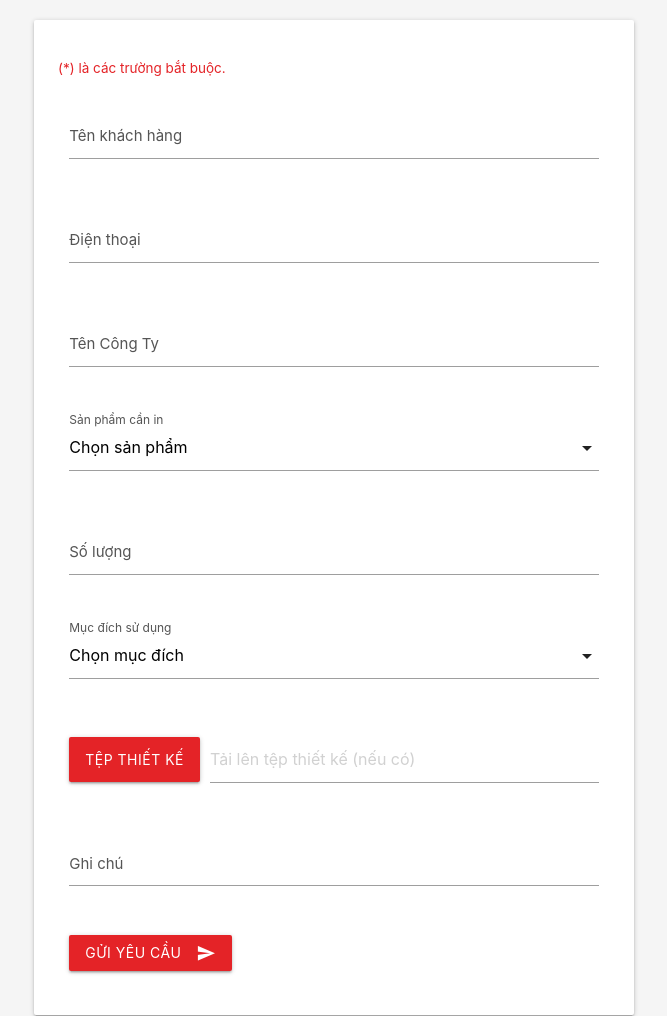
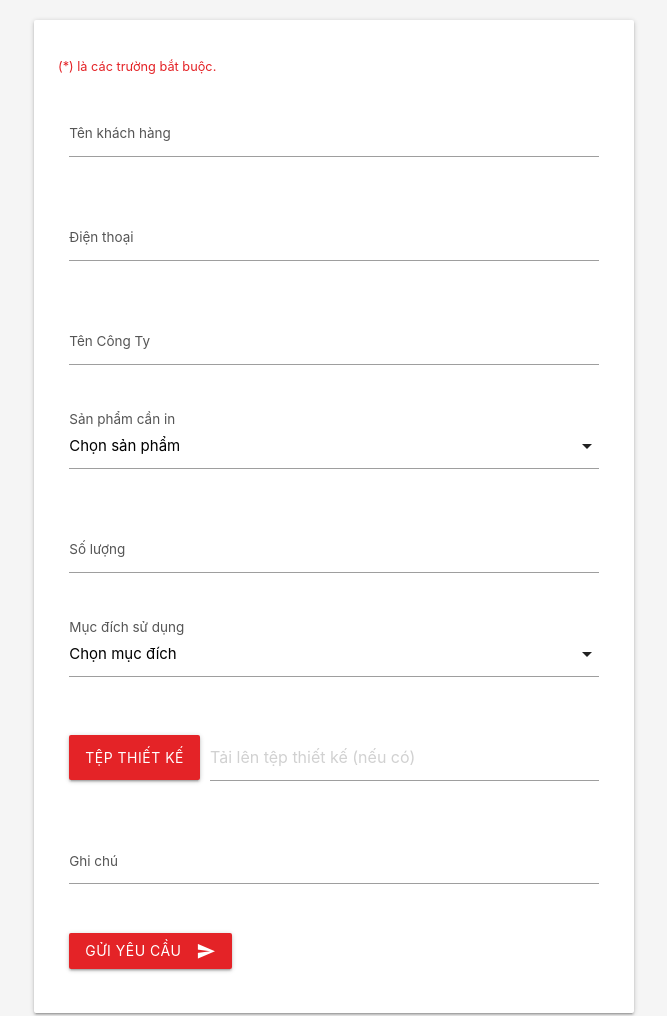
Before and after one commit to truongthibd85/baogia, a plain HTML site: page index.html in a window 1280 px wide. Shown: the top 1016 px of the page, without its empty margins (306-973 px from the left). Drawn offline with nearby package versions, Linux system fonts and the light colour scheme.

Commit message:
Update index.html

```diff
--- a/index.html
+++ b/index.html
@@ -1,4 +1,3 @@
-
 <!DOCTYPE html>
 <html>
 <head>
@@ -10,9 +9,10 @@
     body { background-color: #f5f5f5; font-family: -apple-system, BlinkMacSystemFont, 'Segoe UI', Roboto, Helvetica, Arial, sans-serif; }
     .container { max-width: 600px; margin-top: 20px; }
     .primary-color { background-color: #e42327 !important; }
-    .required-note { color: #e42327; font-size: 0.9rem; margin-bottom: 20px; }
+    .required-note { color: #e42327; font-size: 0.85rem; margin-bottom: 20px; }
     .required label:after { content: " (*)"; color: #e42327; }
-    .input-field label { color: #555; }
+    .input-field label { color: #555; font-size: 0.9rem; }
+    .select-wrapper input.select-dropdown { font-size: 1rem; }
     .btn .spinner { display: none; width: 20px; height: 20px; vertical-align: middle; margin-left: 10px; }
     .btn.loading .btn-text, .btn.loading .btn-icon { display: none; }
     .btn.loading .spinner { display: inline-block; }
@@ -23,7 +23,7 @@
     <div class="card-panel">
       <p class="required-note">(*) là các trường bắt buộc.</p>
       <form id="opportunityForm">
-        <!-- ... TOÀN BỘ CÁC TRƯỜNG INPUT GIỮ NGUYÊN ... -->
+        <!-- ... Các trường input của bạn ... -->
         <div class="row">
           <div class="input-field col s12 required">
             <input id="ten_khach_hang" name="ten_khach_hang" type="text" class="validate" required>
@@ -45,8 +45,7 @@
         <div class="row">
           <div class="input-field col s12">
             <select id="san_pham_can_in" name="san_pham_can_in">
-              <option value="" disabled selected>Chọn sản phẩm</option>
-              <option value="Sticker sheet">Sticker sheet</option><option value="Sticker diecut">Sticker diecut</option><option value="In logo">In logo</option><option value="Nhãn dán">Nhãn dán</option><option value="Enamel pin ghim kim loại">Enamel pin ghim kim loại</option><option value="Áo thun">Áo thun</option><option value="Patch vải">Patch vải</option><option value="Sticker ủi lên vải, quần áo">Sticker ủi lên vải, quần áo</option><option value="Sticker kim loại Metal">Sticker kim loại Metal</option><option value="DTF">DTF</option><option value="Khác">Khác</option>
+              <option value="" disabled selected>Chọn sản phẩm</option><option value="Sticker sheet">Sticker sheet</option><option value="Sticker diecut">Sticker diecut</option><option value="In logo">In logo</option><option value="Nhãn dán">Nhãn dán</option><option value="Enamel pin ghim kim loại">Enamel pin ghim kim loại</option><option value="Áo thun">Áo thun</option><option value="Patch vải">Patch vải</option><option value="Sticker ủi lên vải, quần áo">Sticker ủi lên vải, quần áo</option><option value="Sticker kim loại Metal">Sticker kim loại Metal</option><option value="DTF">DTF</option><option value="Khác">Khác</option>
             </select>
             <label>Sản phẩm cần in</label>
           </div>
@@ -60,8 +59,7 @@
         <div class="row">
           <div class="input-field col s12">
             <select id="muc_dich_su_dung" name="muc_dich_su_dung">
-              <option value="" disabled selected>Chọn mục đích</option>
-              <option value="Marketing nội bộ công ty">Marketing nội bộ công ty</option><option value="Để bán/kinh doanh">Để bán/kinh doanh</option><option value="Quà tặng sự kiện">Quà tặng sự kiện</option><option value="Quà tặng KH">Quà tặng KH</option><option value="Quà tặng người thân">Quà tặng người thân</option><option value="FOR FUN ( IN DÁN CHƠI )">FOR FUN ( IN DÁN CHƠI )</option><option value="Làm đồ án mỹ thuật">Làm đồ án mỹ thuật</option><option value="Nhãn dán bao bì">Nhãn dán bao bì</option><option value="Khác">Khác</option>
+              <option value="" disabled selected>Chọn mục đích</option><option value="Marketing nội bộ công ty">Marketing nội bộ công ty</option><option value="Để bán/kinh doanh">Để bán/kinh doanh</option><option value="Quà tặng sự kiện">Quà tặng sự kiện</option><option value="Quà tặng KH">Quà tặng KH</option><option value="Quà tặng người thân">Quà tặng người thân</option><option value="FOR FUN ( IN DÁN CHƠI )">FOR FUN ( IN DÁN CHƠI )</option><option value="Làm đồ án mỹ thuật">Làm đồ án mỹ thuật</option><option value="Nhãn dán bao bì">Nhãn dán bao bì</option><option value="Khác">Khác</option>
             </select>
             <label>Mục đích sử dụng</label>
           </div>
@@ -100,12 +98,13 @@
       <div id="responseMessage" class="center-align" style="margin-top: 20px;"></div>
     </div>
   </div>
+
   <script src="https://cdnjs.cloudflare.com/ajax/libs/materialize/1.0.0/js/materialize.min.js"></script>
   <script>
-    // ===== LOGIC JAVASCRIPT MỚI SỬ DỤNG FETCH API =====
+    // ===== LOGIC JAVASCRIPT ĐỘC LẬP SỬ DỤNG FETCH API =====
 
     // QUAN TRỌNG: DÁN URL WEB APP BẠN ĐÃ TRIỂN KHAI LẠI Ở BƯỚC 1 VÀO ĐÂY
-    const WEB_APP_URL = 'https://script.google.com/macros/s/AKfycbxRp8XYR0Ydoc2xspdJu7kDMbtfDDCPBdLaae_YpOHjr_OdYOokxLr7RhpNc2UlQsxT/exec';
+    const WEB_APP_URL = 'https://script.google.com/macros/s/AKfycbyFEshYsUWG9OhRdDWoH2jMtBeKzRE0tU4o78VpkLluC013VvNwTS8ubHjl9z_10iI0/exec';
 
     const form = document.getElementById('opportunityForm');
     const submitBtn = document.getElementById('submitBtn');
@@ -114,7 +113,7 @@
     document.addEventListener('DOMContentLoaded', function() { M.AutoInit(); });
 
     form.addEventListener('submit', function(event) {
-      event.preventDefault(); // Ngăn form tự gửi đi
+      event.preventDefault();
       submitData();
     });
 
@@ -123,7 +122,6 @@
 
     async function submitData() {
       showLoading();
-
       const object = {};
       new FormData(form).forEach((value, key) => { object[key] = value; });
 
@@ -140,10 +138,8 @@
         }
       }
 
-      // Gửi dữ liệu đến backend bằng fetch
       fetch(WEB_APP_URL, {
         method: 'POST',
-        // Google Apps Script yêu cầu kiểu nội dung này khi nhận qua e.postData.contents
         headers: { 'Content-Type': 'text/plain;charset=utf-8' },
         body: JSON.stringify(object)
       })
@@ -155,11 +151,7 @@
     function readFileAsBase64(file) {
       return new Promise((resolve, reject) => {
         const reader = new FileReader();
-        reader.onload = () => resolve({
-            base64: reader.result,
-            name: file.name,
-            type: file.type
-        });
+        reader.onload = () => resolve({ base64: reader.result, name: file.name, type: file.type });
         reader.onerror = error => reject(error);
         reader.readAsDataURL(file);
       });
```
